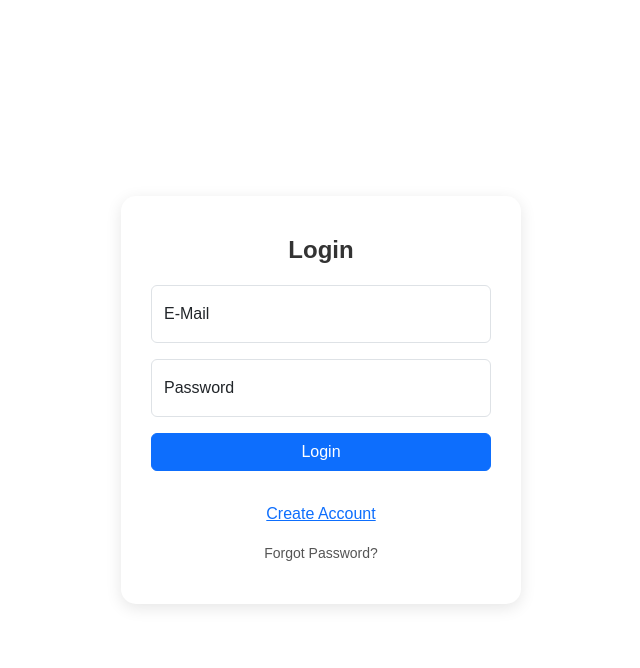
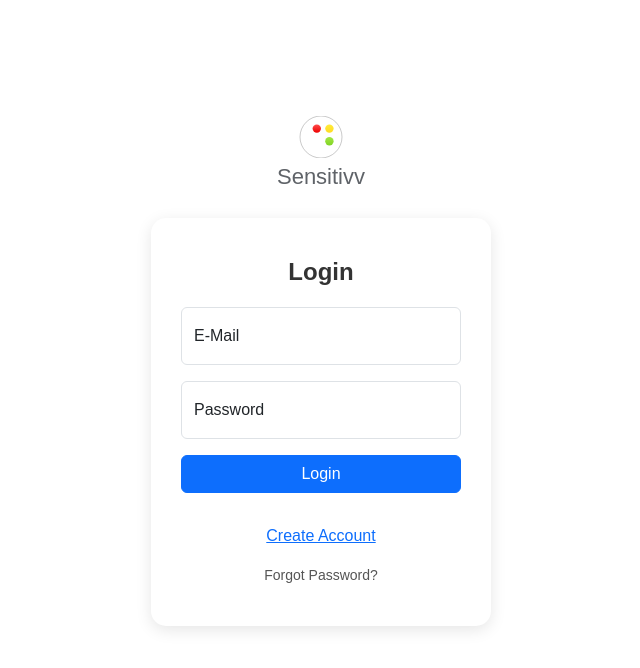
Before and after one commit to gguevara112/cloudtest-Sensitivv, a React (Vite) app: page / in a window 1280 px wide. Shown: the top 668 px of the page, without its empty margins (319-959 px from the left). Built offline with nearby package versions, Linux system fonts and the light colour scheme.

Commit message:
log in y sign in con logo

```diff
--- a/src/pages/LogIn.css
+++ b/src/pages/LogIn.css
@@ -6,6 +6,7 @@
     height: 100vh;
     background-color: white;
     font-family: Arial, sans-serif;
+    margin-top: -30px   ;
 }
 
 .login-box {
@@ -18,6 +19,14 @@
     text-align: center;
 }
 
+.login-box2 {
+    background: #ffffff;
+    padding: 10px 30px;
+    width: 100%;
+    max-width: 400px;
+    text-align: center;
+}
+
 /* Título */
 .login-box h2 {
     margin-bottom: 20px;
@@ -25,6 +34,25 @@
     font-size: 24px;
     font-weight: bold;
 }
+
+.ikmnbhgyuiolpoiuygvbenasd{
+    display: flex; /* Activa el modelo flexbox */
+    flex-direction: column; /* Alinea los ítems verticalmente */
+    justify-content: center; /* Centra los ítems horizontalmente */
+    align-items: center; /* Centra los ítems verticalmente */
+
+
+
+}
+.brand {
+    font-size: 22px; /* Reducción adicional del tamaño de fuente */
+    margin-bottom: 20px;
+
+  }
+
+  .svgIconSensitivv{
+    margin:2px;
+  }
 
 /* Estilos de los campos de formulario */
 .form-group {
--- a/src/pages/LogIn.jsx
+++ b/src/pages/LogIn.jsx
@@ -55,7 +55,14 @@ const Login = () => {
 
   return (
     <div className="login-container">
-      <div className="login-box">
+      <div className="login-box2">
+        <div className='ikmnbhgyuiolpoiuygvbenasd'>
+          <div className='svgIconSensitivv'>
+                  <svg width="42" height="42" viewBox="0 0 100 100" xmlns="http://www.w3.org/2000/svg"> {/* Gradientes para los círculos pequeños */} <defs> <linearGradient id="redGradient" x1="50%" y1="0%" x2="50%" y2="100%"> <stop offset="0%" style={{ stopColor: "#ff4d4d", stopOpacity: 1 }} /> <stop offset="100%" style={{ stopColor: "#ed0000", stopOpacity: 1 }} /> </linearGradient> <linearGradient id="yellowGradient" x1="50%" y1="0%" x2="50%" y2="100%"> <stop offset="0%" style={{ stopColor: "#ffeb3b", stopOpacity: 1 }} /> <stop offset="100%" style={{ stopColor: "#ffdb22", stopOpacity: 1 }} /> </linearGradient> <linearGradient id="greenGradient" x1="50%" y1="0%" x2="50%" y2="100%"> <stop offset="0%" style={{ stopColor: "#a4e643", stopOpacity: 1 }} /> <stop offset="100%" style={{ stopColor: "#80d425", stopOpacity: 1 }} /> </linearGradient> </defs> {/* Círculo principal en blanco sin sombras */} <circle cx="50" cy="50" r="50" fill="white" stroke="gray" strokeWidth="1" /> {/* Círculos pequeños con gradiente lineal */} <circle cx="40" cy="30" r="10" fill="url(#redGradient)" /> <circle cx="70" cy="30" r="10" fill="url(#yellowGradient)" /> <circle cx="70" cy="60" r="10" fill="url(#greenGradient)" /> </svg>
+          </div>
+          <div className='brand'>Sensitivv</div>
+        </div>
+        <div className="login-box">
         <h2>{t('QkPsYwVzBfHt')}</h2>
         <form onSubmit={handleSubmit}>
           <div className="form-floating">
@@ -98,6 +105,7 @@ const Login = () => {
           </a>
         </div>
       </div>
+      </div>
     </div>
   );
 };
--- a/src/pages/SignUp.css
+++ b/src/pages/SignUp.css
@@ -6,6 +6,7 @@
     height: 100vh;
     background-color: white;
     font-family: Arial, sans-serif;
+    margin-top: -30px   ;
 }
 
 .signup-box {
--- a/src/pages/SignUp.jsx
+++ b/src/pages/SignUp.jsx
@@ -89,6 +89,15 @@ const SignUp = () => {
 
   return (
     <div className="signup-container">
+            <div className="login-box2">
+        <div className='ikmnbhgyuiolpoiuygvbenasd'>
+          <div className='svgIconSensitivv'>
+                  <svg width="42" height="42" viewBox="0 0 100 100" xmlns="http://www.w3.org/2000/svg"> {/* Gradientes para los círculos pequeños */} <defs> <linearGradient id="redGradient" x1="50%" y1="0%" x2="50%" y2="100%"> <stop offset="0%" style={{ stopColor: "#ff4d4d", stopOpacity: 1 }} /> <stop offset="100%" style={{ stopColor: "#ed0000", stopOpacity: 1 }} /> </linearGradient> <linearGradient id="yellowGradient" x1="50%" y1="0%" x2="50%" y2="100%"> <stop offset="0%" style={{ stopColor: "#ffeb3b", stopOpacity: 1 }} /> <stop offset="100%" style={{ stopColor: "#ffdb22", stopOpacity: 1 }} /> </linearGradient> <linearGradient id="greenGradient" x1="50%" y1="0%" x2="50%" y2="100%"> <stop offset="0%" style={{ stopColor: "#a4e643", stopOpacity: 1 }} /> <stop offset="100%" style={{ stopColor: "#80d425", stopOpacity: 1 }} /> </linearGradient> </defs> {/* Círculo principal en blanco sin sombras */} <circle cx="50" cy="50" r="50" fill="white" stroke="gray" strokeWidth="1" /> {/* Círculos pequeños con gradiente lineal */} <circle cx="40" cy="30" r="10" fill="url(#redGradient)" /> <circle cx="70" cy="30" r="10" fill="url(#yellowGradient)" /> <circle cx="70" cy="60" r="10" fill="url(#greenGradient)" /> </svg>
+          </div>
+          <div className='brand'>Sensitivv</div>
+        </div>
+
+
       <div className="signup-box">
         <h2>{t('PgLrTqJsXzVm')}</h2> {/* Crear Cuenta */}
         <form onSubmit={handleSubmit}>
@@ -162,6 +171,7 @@ const SignUp = () => {
           </button>
         </div>
       </div>
+      </div>
     </div>
   );
 };
```
